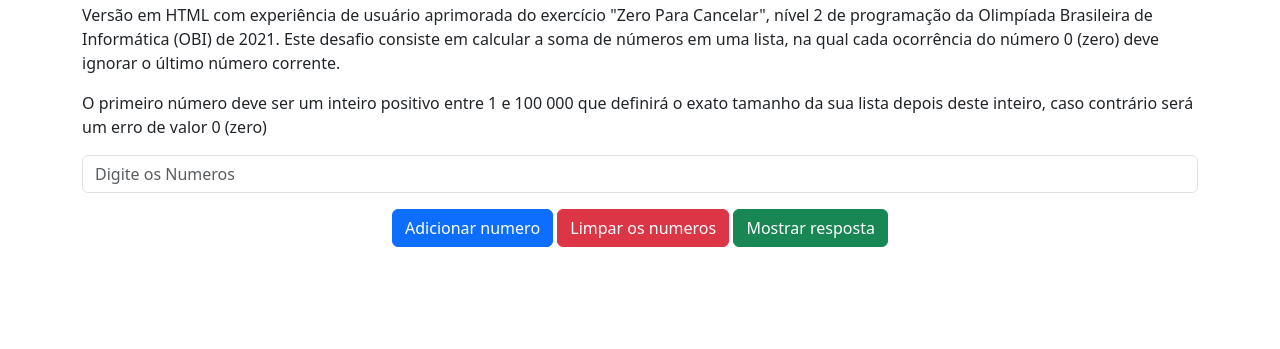
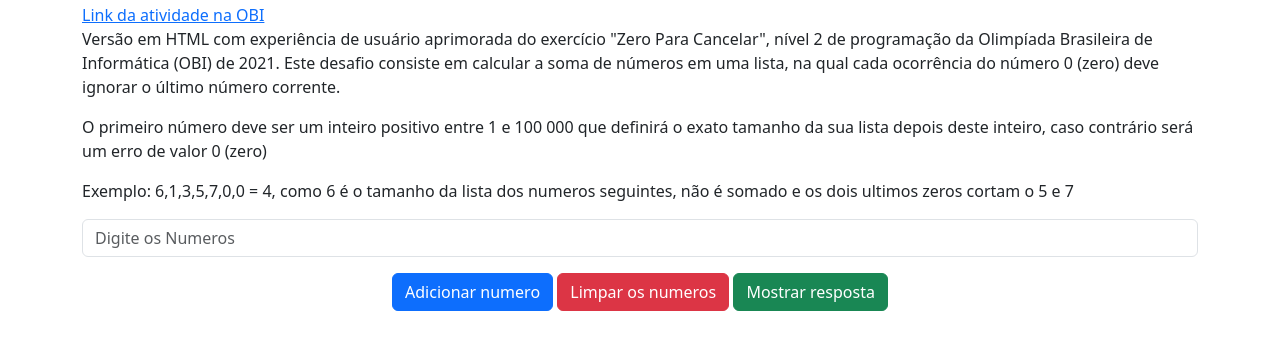
Before and after one commit to pedroqwertyu/Exercicios_OBI, a plain HTML site: page index.html in a window 1280 px wide. Shown: the part 69-418 px from the top of the page. Drawn offline with nearby package versions, Linux system fonts and the light colour scheme.

Commit message:
Exemplo e Link da atividade na OBI

```diff
--- a/index.html
+++ b/index.html
@@ -17,12 +17,14 @@
     <div class="container-sm mt-3">
         <div class="mb-3">
             <p class="container text-center h1">Zero Para Cancelar</p>
+            <a href="https://olimpiada.ic.unicamp.br/pratique/p2/2021/f1/zero/">Link da atividade na OBI</a>
             <p>Versão em HTML com experiência de usuário aprimorada do exercício "Zero Para Cancelar", nível 2 de
                 programação da Olimpíada Brasileira de Informática (OBI) de 2021. Este desafio consiste em calcular a
                 soma de números em uma lista, na qual cada ocorrência do número 0 (zero) deve ignorar o último número
                 corrente.</p>
             <p>O primeiro número deve ser um inteiro positivo entre 1 e 100 000 que definirá o exato tamanho da sua
                 lista depois deste inteiro, caso contrário será um erro de valor 0 (zero)</p>
+            <p>Exemplo: 6,1,3,5,7,0,0 = 4, como 6 é o tamanho da lista dos numeros seguintes, não é somado e os dois ultimos zeros cortam o 5 e 7</p>
             <input type="number" id="resposta" class="form-control" placeholder="Digite os Numeros">
         </div>
         <div class="container text-center mb-3">
```
